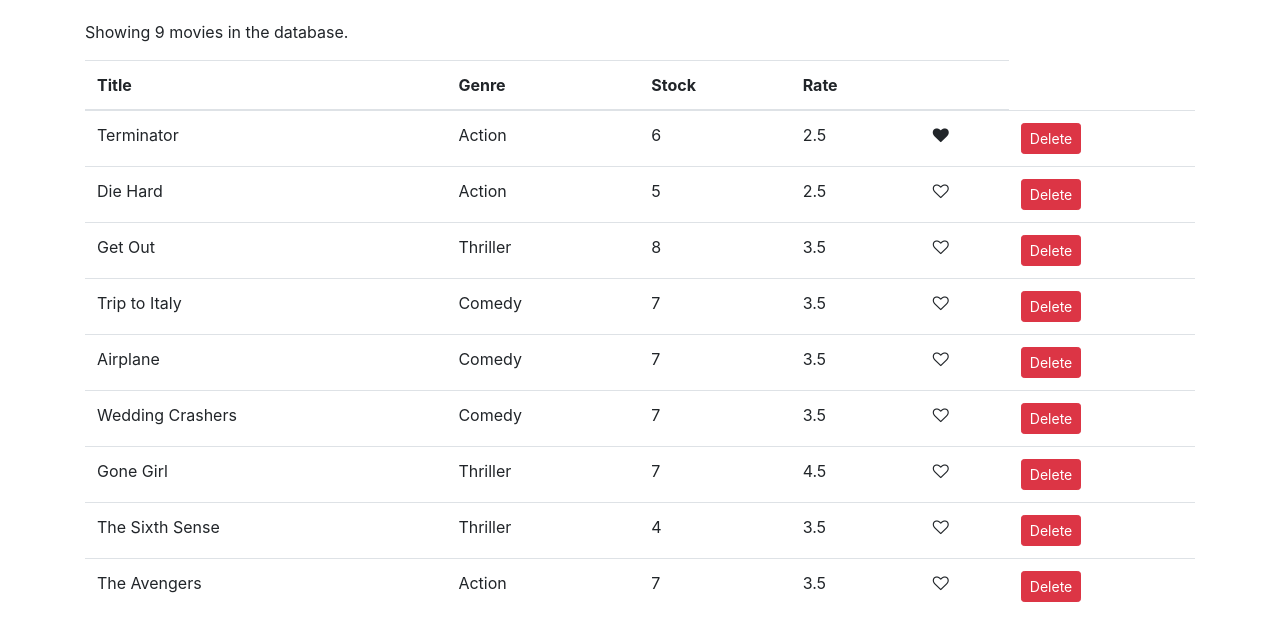
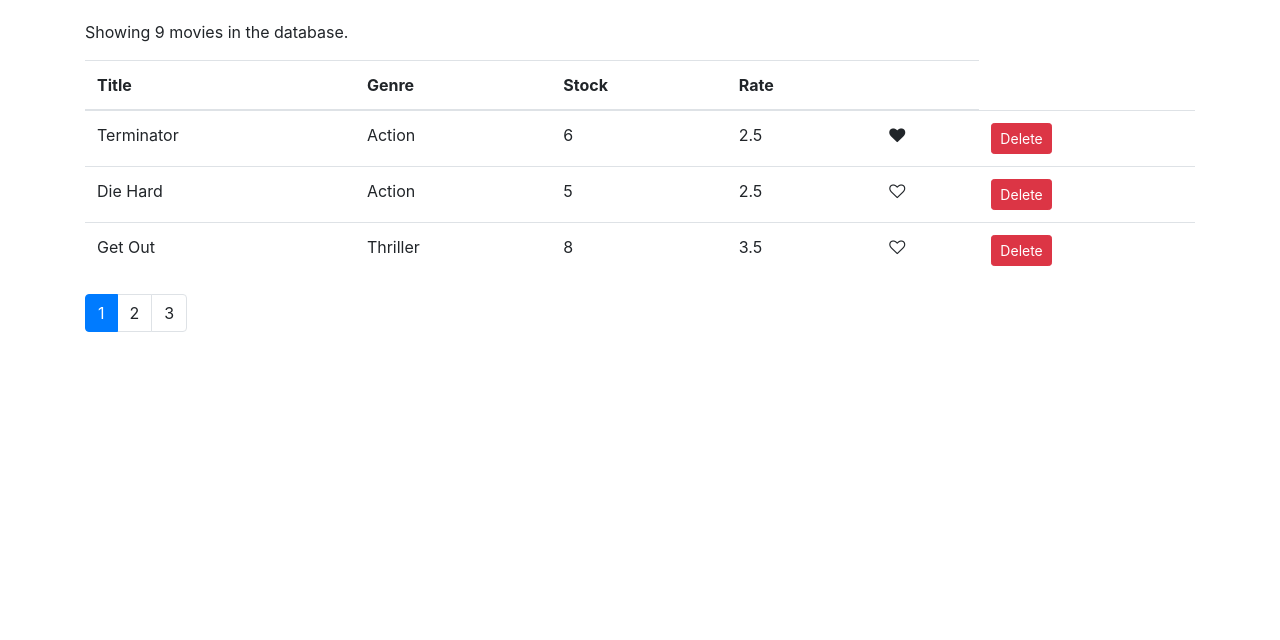
Before and after one commit to anishdass/Vidly, a React (Create React App) app: page / in a window 1280 px wide. Shown: the top 640 px of the page. Built offline with nearby package versions, Linux system fonts and the light colour scheme.

Commit message:
Added pagination

```diff
--- a/package.json
+++ b/package.json
@@ -8,6 +8,7 @@
     "@testing-library/user-event": "^13.5.0",
     "bootstrap": "^4.1.1",
     "font-awesome": "^4.7.0",
+    "lodash": "^4.17.10",
     "react": "^18.3.1",
     "react-dom": "^18.3.1",
     "react-scripts": "5.0.1",
--- a/src/component/common/like.jsx
+++ b/src/component/common/like.jsx
@@ -1,4 +1,4 @@
-import React, { Component } from "react";
+import React from "react";
 
 const Like = (props) => {
   let classes = "fa fa-heart";
--- /dev/null
+++ b/src/component/common/pages.jsx
@@ -0,0 +1,29 @@
+import React from "react";
+import _ from "lodash";
+
+const Pages = (props) => {
+  const { itemsCount, pageSize, currentPage, onPageChange } = props;
+  console.log(currentPage);
+
+  const pagesCount = Math.ceil(itemsCount / pageSize);
+  if (pagesCount === 1) return null;
+  const pages = _.range(1, pagesCount + 1);
+
+  return (
+    <nav aria-label='Page navigation example'>
+      <ul className='pagination'>
+        {pages.map((page) => (
+          <li
+            key={page}
+            className={page === currentPage ? "page-item active" : "page-item"}>
+            <a className='page-link' onClick={() => onPageChange(page)}>
+              {page}
+            </a>
+          </li>
+        ))}
+      </ul>
+    </nav>
+  );
+};
+
+export default Pages;
--- a/src/component/movies.jsx
+++ b/src/component/movies.jsx
@@ -1,10 +1,14 @@
 import React, { Component } from "react";
 import { getMovies } from "../services/fakeMovieService";
 import Like from "./common/like";
+import Pages from "./common/pages";
+import Paginate from "../utils/paginate";
 
 class Movies extends Component {
   state = {
     movies: getMovies(),
+    pageSize: 3,
+    currentPage: 1,
   };
 
   handleDelete = (movie) => {
@@ -20,10 +24,17 @@ class Movies extends Component {
     this.setState({ movies });
   };
 
+  handlePageChange = (page) => {
+    this.setState({ currentPage: page });
+  };
+
   render() {
     const { length: count } = this.state.movies;
+    const { pageSize, currentPage, movies } = this.state;
 
     if (count == 0) return <p>There are no movies in the database</p>;
+
+    const paginatedMovies = Paginate(movies, currentPage, pageSize);
 
     return (
       <>
@@ -39,7 +50,7 @@ class Movies extends Component {
             </tr>
           </thead>
           <tbody>
-            {this.state.movies.map((movie) => (
+            {paginatedMovies.map((movie) => (
               <tr key={movie._id}>
                 <td>{movie.title}</td>
                 <td>{movie.genre.name}</td>
@@ -62,6 +73,12 @@ class Movies extends Component {
             ))}
           </tbody>
         </table>
+        <Pages
+          itemsCount={count}
+          pageSize={pageSize}
+          currentPage={currentPage}
+          onPageChange={this.handlePageChange}
+        />
       </>
     );
   }
--- /dev/null
+++ b/src/utils/paginate.jsx
@@ -0,0 +1,8 @@
+import _ from "lodash";
+
+function Paginate(items, pageNumber, pageSize) {
+  const startIndex = (pageNumber - 1) * pageSize;
+  return _(items).slice(startIndex).take(pageSize).value();
+}
+
+export default Paginate;
```
Also changed, not shown: 1 other file (tests, documents, lock files or other folders).
